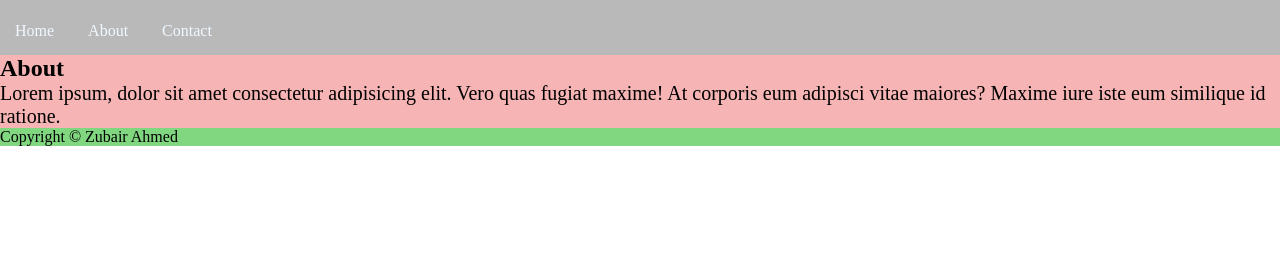
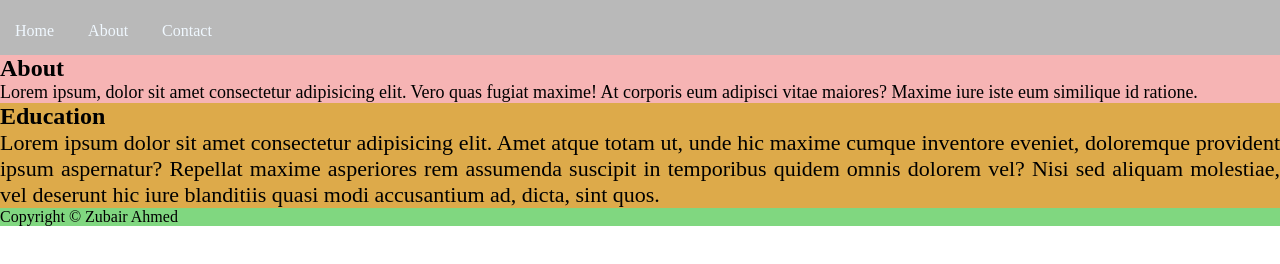
Before and after one commit to Zubair650/SASS-Practice-Task, a plain HTML site: page index.html in a window 1280 px wide. Shown: the part 30-294 px from the top of the page. Drawn offline with Linux system fonts and the light colour scheme.

Commit message:
@mixin and @include added

```diff
--- a/index.html
+++ b/index.html
@@ -17,10 +17,16 @@
             </ul>
         </nav>
     </header>
-    <main>
-        <section id="about">
+    <main id="about">
+        <section >
             <h2>About</h2>
             <p>Lorem ipsum, dolor sit amet consectetur adipisicing elit. Vero quas fugiat maxime! At corporis eum adipisci vitae maiores? Maxime iure iste eum similique id ratione.</p>
+        </section>
+    </main>
+    <main id="education">
+        <section >
+            <h2>Education</h2>
+            <p>Lorem ipsum dolor sit amet consectetur adipisicing elit. Amet atque totam ut, unde hic maxime cumque inventore eveniet, doloremque provident ipsum aspernatur? Repellat maxime asperiores rem assumenda suscipit in temporibus quidem omnis dolorem vel? Nisi sed aliquam molestiae, vel deserunt hic iure blanditiis quasi modi accusantium ad, dicta, sint quos.</p>
         </section>
     </main>
     <footer>
--- a/styles/demo.scss
+++ b/styles/demo.scss
@@ -4,7 +4,31 @@
 // @use rule loads mixins, functions, and variables from other Sass stylesheets, and combines CSS from multiple stylesheets together.
 @use "./util/index" as variable;
 
-// color variable declaration
+// @mixin is used to define reusable blocks of styles that can be included in other parts of our stylesheet using the @include directive.
+@mixin para-style($size, $style) {
+    font-size: $size;
+    text-align: $style;
+    margin: 0px;
+}
+
+#about {
+    background-color: variable.$about-bgcolor;
+}
+
+#about p {
+    font-size: variable.$para-font;
+    // @include in Sass is used to include the styles from a mixin into a selector or another mixin.
+    @include para-style(18px, left);
+}
+
+#education {
+    background-color: variable.$edu-bgcolor;
+}
+
+#education p {
+    font-size: variable.$para-font;
+    @include para-style(22px, justify);
+}
 
 header {
     background-color: variable.$header-bgcolor;
@@ -35,16 +59,6 @@ nav {
     }
 }
 
-
-
-main {
-    background-color: variable.$main-bgcolor;
-}
-
-#about p {
-    font-size: variable.$para-font;
-}
-
 footer {
     background-color: variable.$footer-bgcolor;
 }
--- a/styles/util/_variables.scss
+++ b/styles/util/_variables.scss
@@ -1,4 +1,5 @@
 $header-bgcolor : rgba(0, 0, 0, 0.274);
-$main-bgcolor: rgba(233, 72, 72, 0.406);
+$about-bgcolor: rgba(233, 72, 72, 0.406);
 $footer-bgcolor: rgb(128, 215, 128);
+$edu-bgcolor: rgb(221, 170, 74);
 $para-font: 20px;
```
Also changed, not shown: styles/demo.css, 1 other file.
